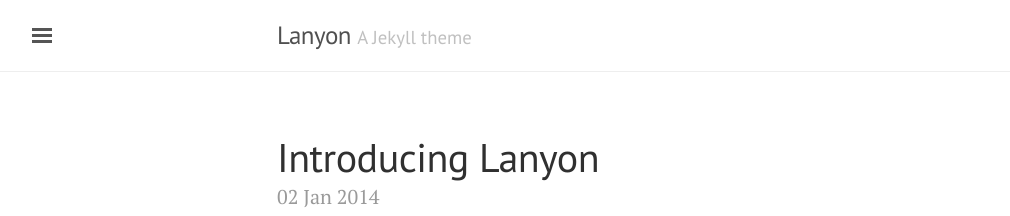
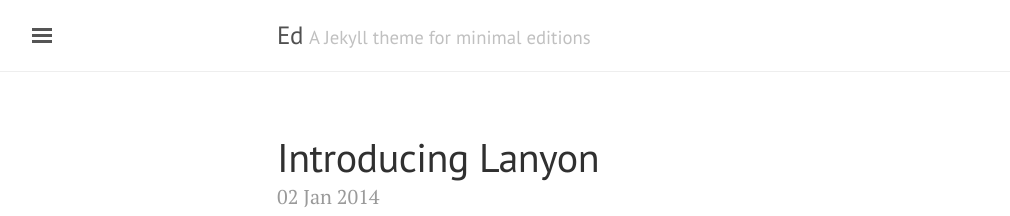
Before and after one commit to minicomp/ed, a Jekyll site: the page built from index.html, in a window 1280 px wide and 900 px high. Shown: the top 216 px of the window, without its empty margins (3-1013 px from the left). Built offline with Jekyll 4.4.1, drawn with Linux system fonts in a browser that asks for light colours; the list of posts is cut into pages by our own code.

Commit message:
personalized config file

```diff
--- a/_config.yml
+++ b/_config.yml
@@ -5,18 +5,18 @@
 relative_permalinks: true
 
 # Setup
-title:               Lanyon
-tagline:             'A Jekyll theme'
-description:         'A reserved <a href="http://jekyllrb.com" target="_blank">Jekyll</a> theme that places the utmost gravity on content with a hidden drawer. Made by <a href="https://twitter.com/mdo" target="_blank">@mdo</a>.'
-url:                 http://lanyon.getpoole.com
+title:               Ed
+tagline:             'A Jekyll theme for minimal editions'
+description:         'Min-ed, or simply Ed, is a [Jekyll](https://jekyllrb.com/) theme designed for textual editors based on [minimal computing principles](http://go-dh.github.io/mincomp/), and focused on legibility and flexibility.'
+url:                 https://github.com/elotroalex/ed
 baseurl:             ''
 paginate:            5
 
 # About/contact
 author:
-  name:              Mark Otto
-  url:               https://twitter.com/mdo
-  email:             markdotto@gmail.com
+  name:              Alex Gil
+  url:               https://twitter.com/elotroalex
+  email:             colibri.alex@gmail.com
 
 # Custom vars
 version:             1.0.0
```
